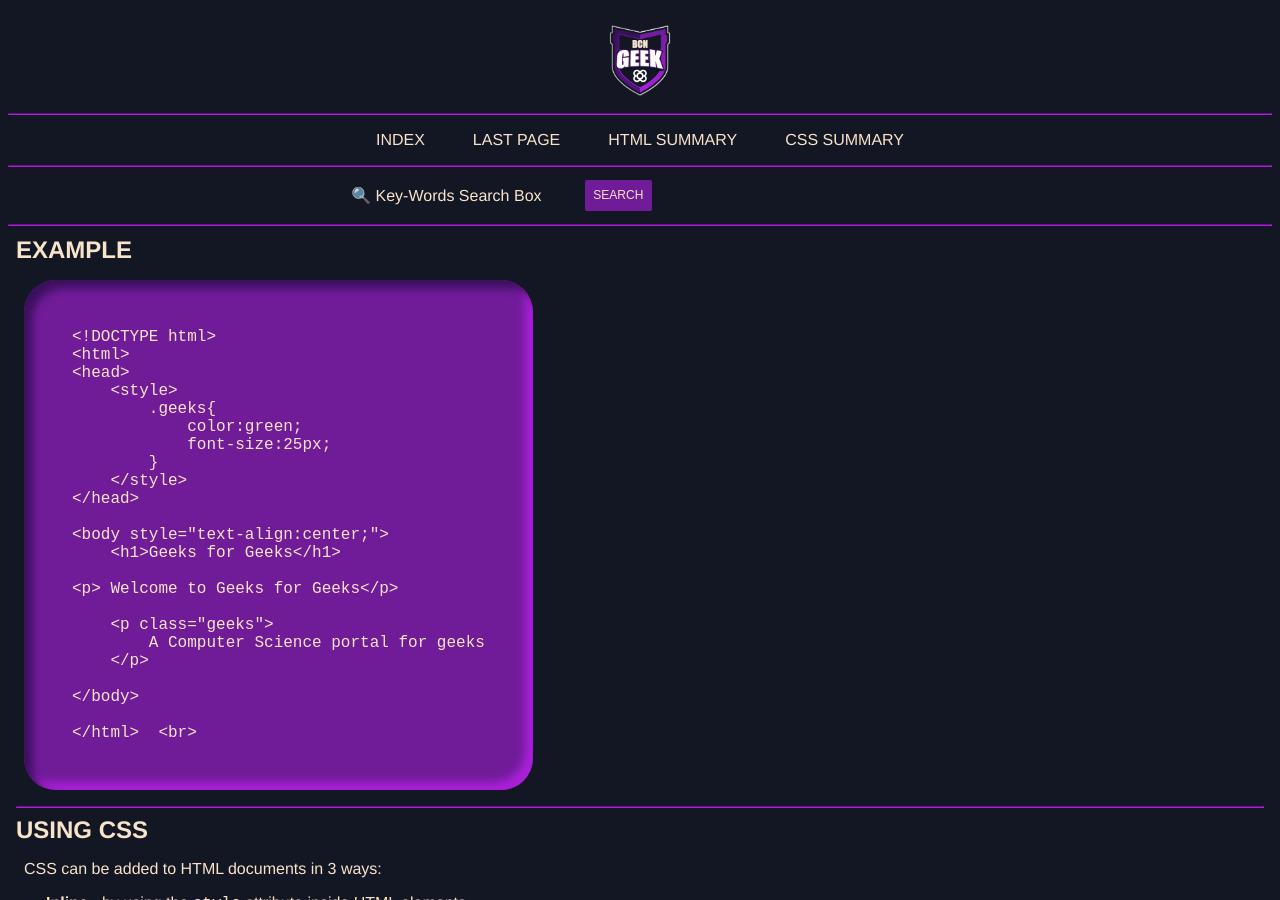
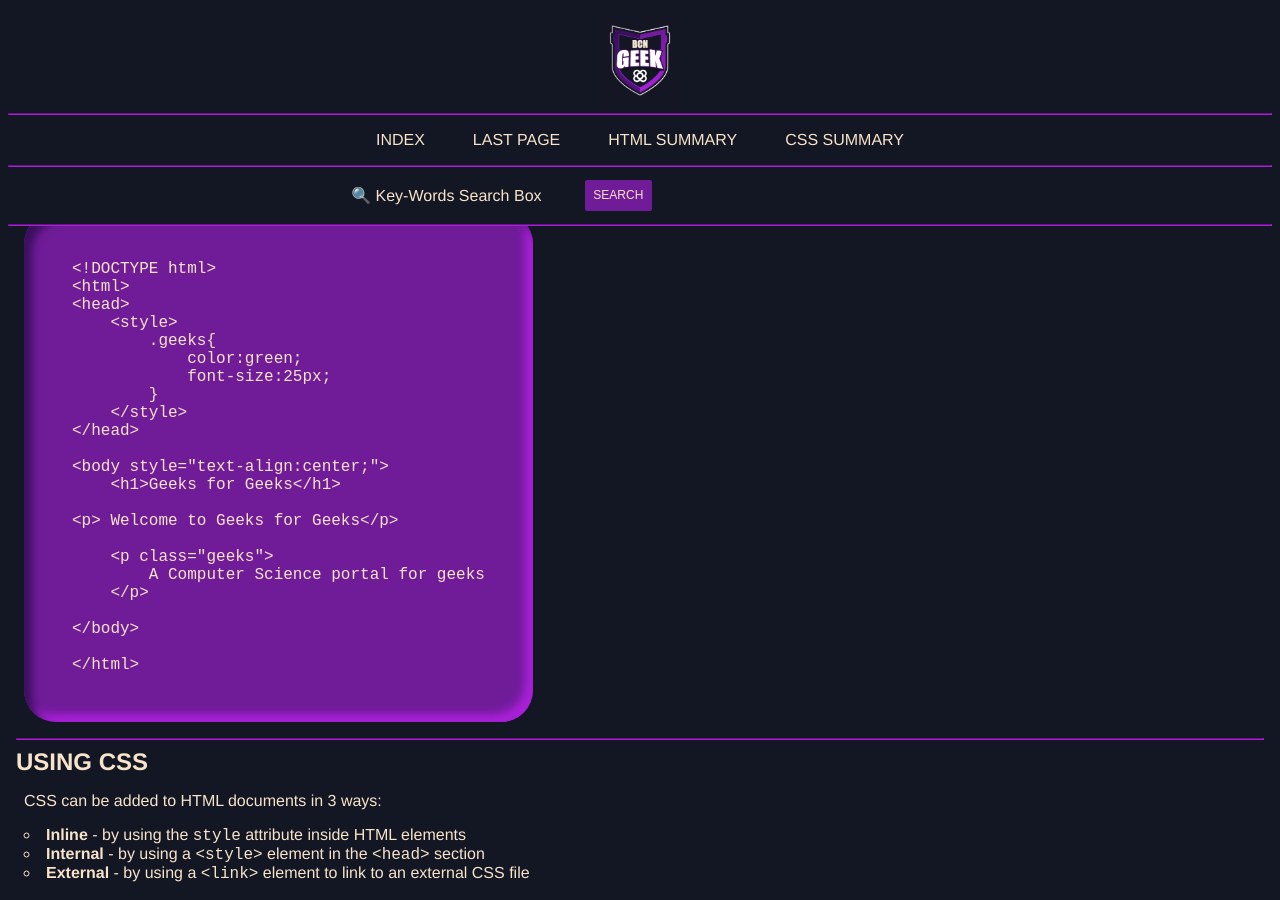
Before and after one commit to BCNGEEKS/Geekateca, a Jekyll site: the page built from BCNGEEK_SECTIONS/BCNGEEK_HTML/EXTERNAL-LENGUAGES.md, in a window 1280 px wide and 900 px high, scrolled down 1599 px. Built offline with Jekyll 4.4.1, drawn with Linux system fonts in a browser that asks for light colours; our own code applies the rules of GitHub Pages for plain Markdown files.

Commit message:
external languages fix errors

```diff
--- a/BCNGEEK_SECTIONS/BCNGEEK_HTML/EXTERNAL-LENGUAGES.md
+++ b/BCNGEEK_SECTIONS/BCNGEEK_HTML/EXTERNAL-LENGUAGES.md
@@ -14,19 +14,19 @@
   - [CSS](#css)
     - [INTRODUCTION](#introduction)
     - [ID](#id)
-    - [EXAMPLES](#examples)
+      - [EXAMPLES](#examples)
     - [CLASS](#class)
-    - [EXAMPLE](#example)
+      - [EXAMPLE](#example)
     - [USING CSS](#using-css)
       - [INLINE CSS](#inline-css)
-      - [EXAMPLE](#example-1)
+        - [EXAMPLE](#example-1)
       - [INTERNAL CSS](#internal-css)
-      - [EXAMPLE](#example-2)
+        - [EXAMPLE](#example-2)
       - [EXTERNAL CSS](#external-css)
       - [EXAMPLE](#example-3)
   - [JAVASCRIPT](#javascript)
     - [SCRIPT](#script)
-    - [EXAMPLE](#example-4)
+      - [EXAMPLE](#example-4)
 
 ---
 
@@ -42,15 +42,13 @@
 
 With CSS, you can control the color, font, the size of text, the spacing between elements, how elements are positioned and laid out, what background images or background colors are to be used, different displays for different devices and screen sizes, and much more!
 
-<br>
-
 ---
 
 ### ID
 
 HTML id Attribute: The id attribute is a unique identifier which is used to specify the document. It is used by CSS and [JavaScript](#JAVASCRIPT) to perform a certain task for a unique element. In CSS, the id attribute is written using `#` symbol followed by id.
 
-### EXAMPLES
+#### EXAMPLES
 
     <!DOCTYPE html>
     <html>
@@ -79,15 +77,14 @@
 
     </html>
 
-<br>
-
 ---
 
 ### CLASS
 
-HTML class Attribute: The class attribute is used to specify one or more class names for an HTML element. The class attribute can be used on any HTML element. The class name can be used by CSS and [JavaScript](#JAVASCRIPT) to perform certain tasks for elements with the specified class name. The class name in CSS stylesheet using “.” symbol.
+HTML class Attribute: The class attribute is used to specify one or more class names for an HTML element. The class attribute can be used on any HTML element. The class name can be used by CSS and [JavaScript](#JAVASCRIPT) to perform certain tasks for elements with the specified class name.
+The class name in CSS stylesheet using “.” symbol.
 
-### EXAMPLE
+#### EXAMPLE
 
     <!DOCTYPE html>
     <html>
@@ -112,7 +109,6 @@
     </body>
 
     </html>
-<br>
 
 ---
 
@@ -132,7 +128,7 @@
 
 An inline CSS uses the style attribute of an HTML element.
 
-#### EXAMPLE
+##### EXAMPLE
 
     <h1 style="color:blue;">A Blue Heading</h1>
 
@@ -146,7 +142,7 @@
 
 An internal CSS is defined in the ``<head>`` section of an HTML page, within a ``<style>`` element.
 
-#### EXAMPLE
+##### EXAMPLE
 
     <!DOCTYPE html>
     <html>
@@ -202,13 +198,11 @@
 
 ## JAVASCRIPT
 
-<br>
-
 ### SCRIPT
 
 The `<script>` tag in HTML is used to define the client-side script. The `<script>` tag contains the scripting statements, or it points to an external script file. The JavaScript is mainly used in form validation, dynamic changes of content, image manipulation, etc.
 
-### EXAMPLE
+#### EXAMPLE
 
     <!DOCTYPE html>
         <html>
```
